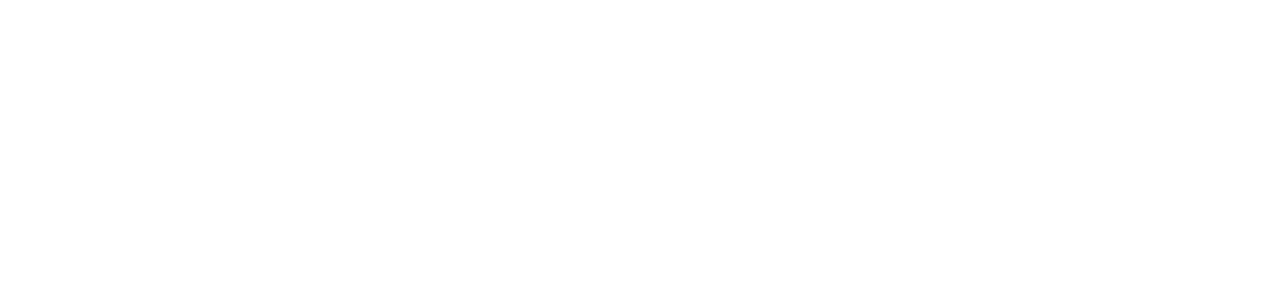
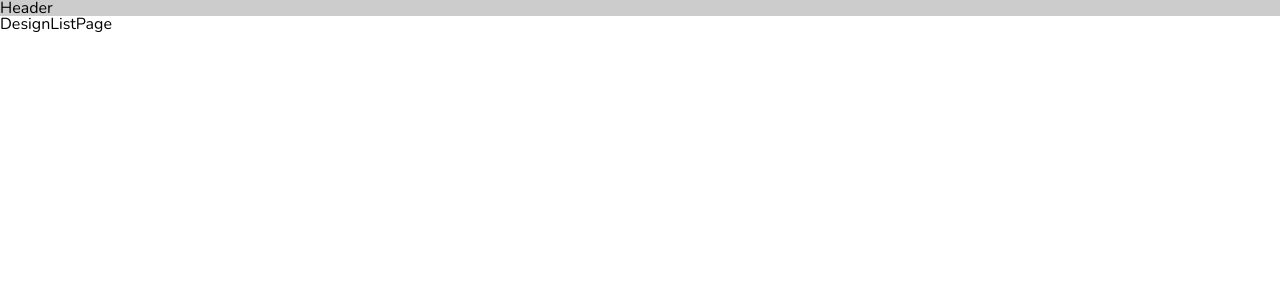
Before and after one commit to L1berkin/D.Y.L, a React (Create React App) app: page / in a window 1280 px wide. Shown: the top 300 px of the page. Built offline with nearby package versions, Linux system fonts and the light colour scheme.

Commit message:
добавление обнуляющих стилей и шрифта

```diff
--- a/src/App.js
+++ b/src/App.js
@@ -1,7 +1,14 @@
+import Header from "./components/Header/Header";
+import Layout from "./hoc/Layout/Layout";
+import DesignListPage from "./pages/DesignListPage/DesignListPage";
+
 function App() {
   return (
-    <div className="App">
-
+    <div>
+      <Header />
+      <Layout>
+        <DesignListPage />
+      </Layout>
     </div>
   );
 }
--- /dev/null
+++ b/src/assets/css/fonts/fonts.css
@@ -0,0 +1 @@
+@import url('https://fonts.googleapis.com/css2?family=Nunito:ital,wght@0,200;0,300;0,400;0,600;0,700;0,800;0,900;1,200;1,300;1,400;1,600;1,700;1,800;1,900&display=swap');
--- /dev/null
+++ b/src/assets/css/styles/normilize.css
@@ -0,0 +1,37 @@
+/* Обнуление */
+*{
+  padding: 0;
+  margin: 0;
+  border: 0;
+}
+*,*:before,*:after{
+  -moz-box-sizing: border-box;
+  -webkit-box-sizing: border-box;
+  box-sizing: border-box;
+}
+:focus,:active{outline: none;}
+a:focus,a:active{outline: none;}
+
+nav,footer,header,aside{display: block;}
+
+html,body{
+  height: 100%;
+  width: 100%;
+  font-size: 100%;
+  line-height: 1;
+  -ms-text-size-adjust: 100%;
+  -moz-text-size-adjust: 100%;
+  -webkit-text-size-adjust: 100%;
+}
+
+input,button,textarea{font-family:inherit;}
+
+input::-ms-clear{display: none;}
+button{cursor: pointer;}
+button::-moz-focus-inner {padding:0;border:0;}
+a, a:visited{text-decoration: none;}
+a:hover{text-decoration: none;}
+ul li{list-style: none;}
+img{vertical-align: top;}
+
+h1,h2,h3,h4,h5,h6{font-size:inherit;font-weight: 400;}
--- /dev/null
+++ b/src/components/Header/Header.js
@@ -0,0 +1,11 @@
+import classes from './Header.module.css'
+
+function Header() {
+  return (
+    <div className={classes.Header}>
+      <h1>Header</h1>
+    </div>
+  );
+}
+
+export default Header;
--- /dev/null
+++ b/src/components/Header/Header.module.css
@@ -0,0 +1,3 @@
+.Header {
+  background: #ccc;
+}
--- /dev/null
+++ b/src/hoc/Layout/Layout.js
@@ -0,0 +1,11 @@
+import classes from './Layout.module.css'
+
+function Layout({children}) {
+  return (
+    <div className={classes.Layout}>
+      {children}
+    </div>
+  );
+}
+
+export default Layout;
--- /dev/null
+++ b/src/hoc/Layout/Layout.module.css
@@ -0,0 +1,3 @@
+.Layout {
+
+}
--- a/src/index.css
+++ b/src/index.css
@@ -1,13 +1,6 @@
+@import './assets/css/fonts/fonts.css';
+@import './assets/css/styles/normilize.css';
+
 body {
-  margin: 0;
-  font-family: -apple-system, BlinkMacSystemFont, 'Segoe UI', 'Roboto', 'Oxygen',
-    'Ubuntu', 'Cantarell', 'Fira Sans', 'Droid Sans', 'Helvetica Neue',
-    sans-serif;
-  -webkit-font-smoothing: antialiased;
-  -moz-osx-font-smoothing: grayscale;
+  font-family: 'Nunito', sans-serif;
 }
-
-code {
-  font-family: source-code-pro, Menlo, Monaco, Consolas, 'Courier New',
-    monospace;
-}
--- /dev/null
+++ b/src/pages/DesignListPage/DesignListPage.js
@@ -0,0 +1,11 @@
+import classes from './DesignListPage.module.css'
+
+function DesignListPage() {
+  return (
+    <div className={classes.DesignListPage}>
+      <h1>DesignListPage</h1>
+    </div>
+  );
+}
+
+export default DesignListPage;
--- /dev/null
+++ b/src/pages/DesignListPage/DesignListPage.module.css
@@ -0,0 +1,3 @@
+.DesignListPage {
+
+}
```
Also changed, not shown: 1 other file (tests, documents, lock files or other folders).
